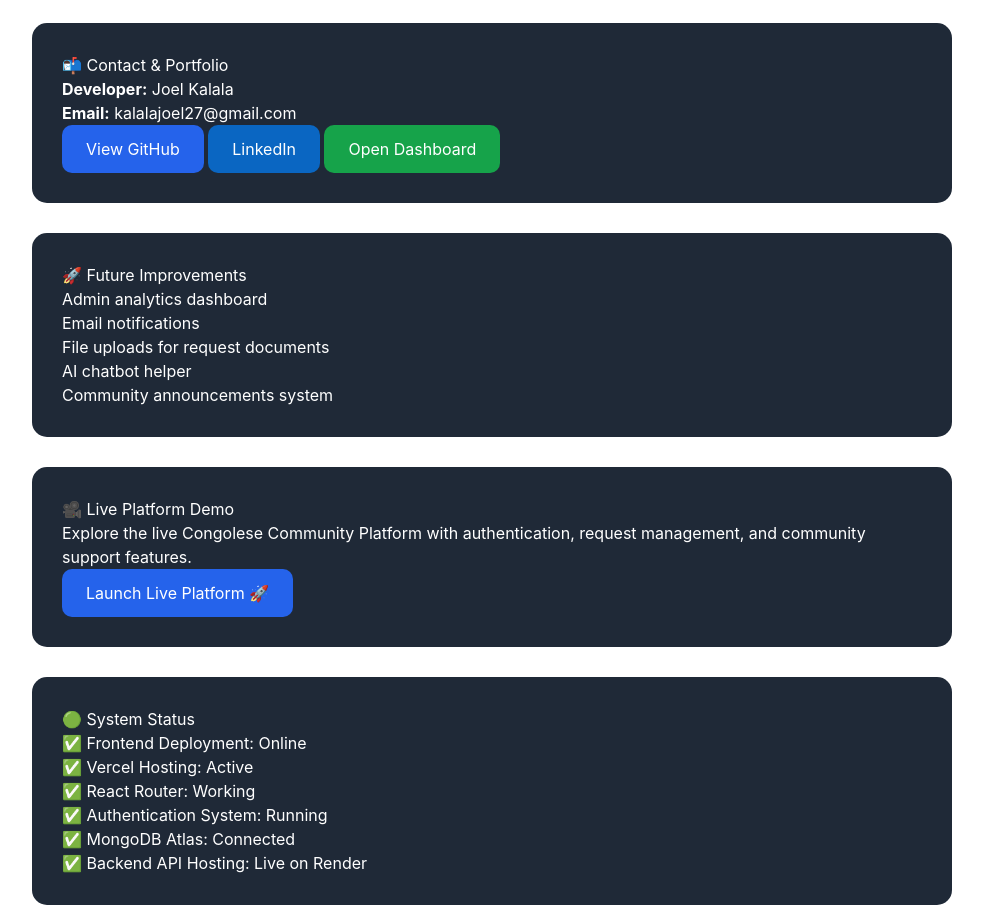
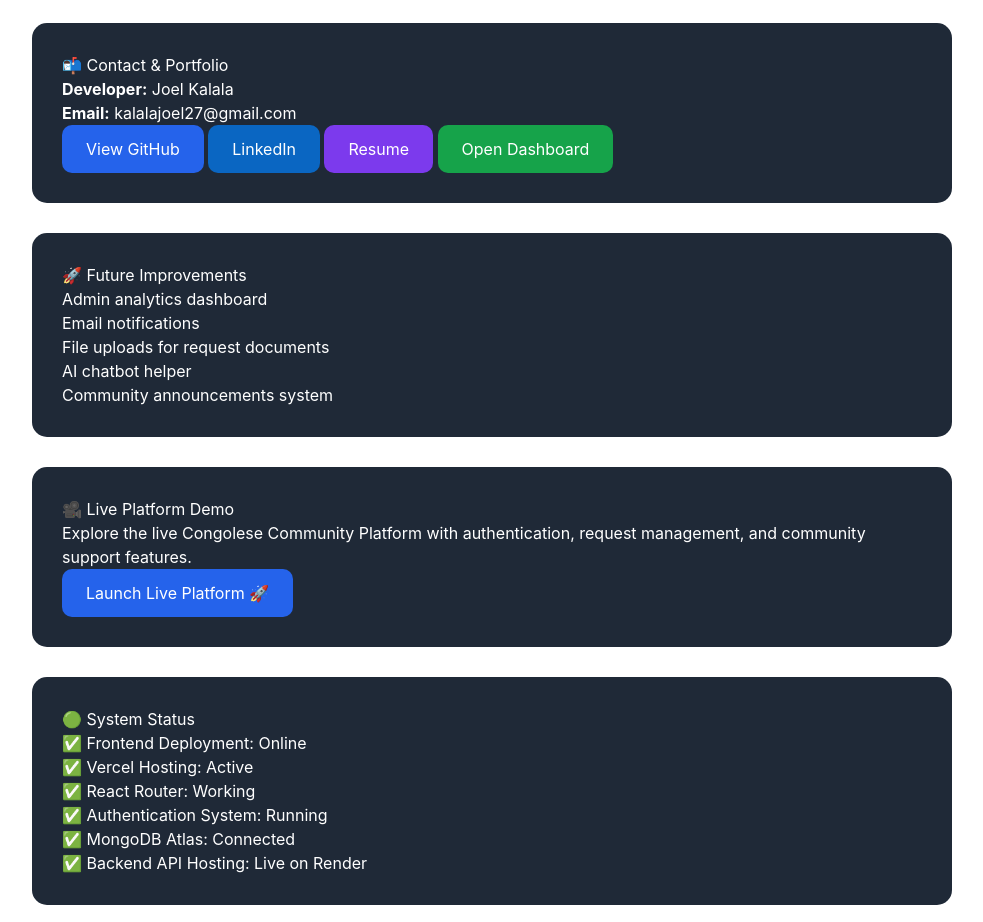
Before and after one commit to joekalala880/congolese-community-platform, a React app in the folder frontend/: page /developer in a window 1280 px wide. Shown: the part 1540-2462 px from the top of the page, without its empty margins (148-1131 px from the left). Built offline with nearby package versions, Linux system fonts and the light colour scheme; the HTML template or start-up script is replaced by a standard one.

Commit message:
Add resume button to developer page

```diff
--- a/frontend/src/DeveloperPage.jsx
+++ b/frontend/src/DeveloperPage.jsx
@@ -153,6 +153,15 @@ function Developer() {
           <a href="https://www.linkedin.com/in/joel-kalala1-079492293" target="_blank" rel="noopener noreferrer" style={{ ...buttonStyle, backgroundColor: "#0a66c2" }}>
             LinkedIn
           </a>{" "}
+          <a
+  href="/Joel-Kalala-Resume.pdf"
+  target="_blank"
+  rel="noopener noreferrer"
+  style={{ ...buttonStyle, backgroundColor: "#7c3aed" }}
+>
+  Resume
+</a>{" "}
+
 
           <a href="/dashboard" style={{ ...buttonStyle, backgroundColor: "#16a34a" }}>
             Open Dashboard
```
